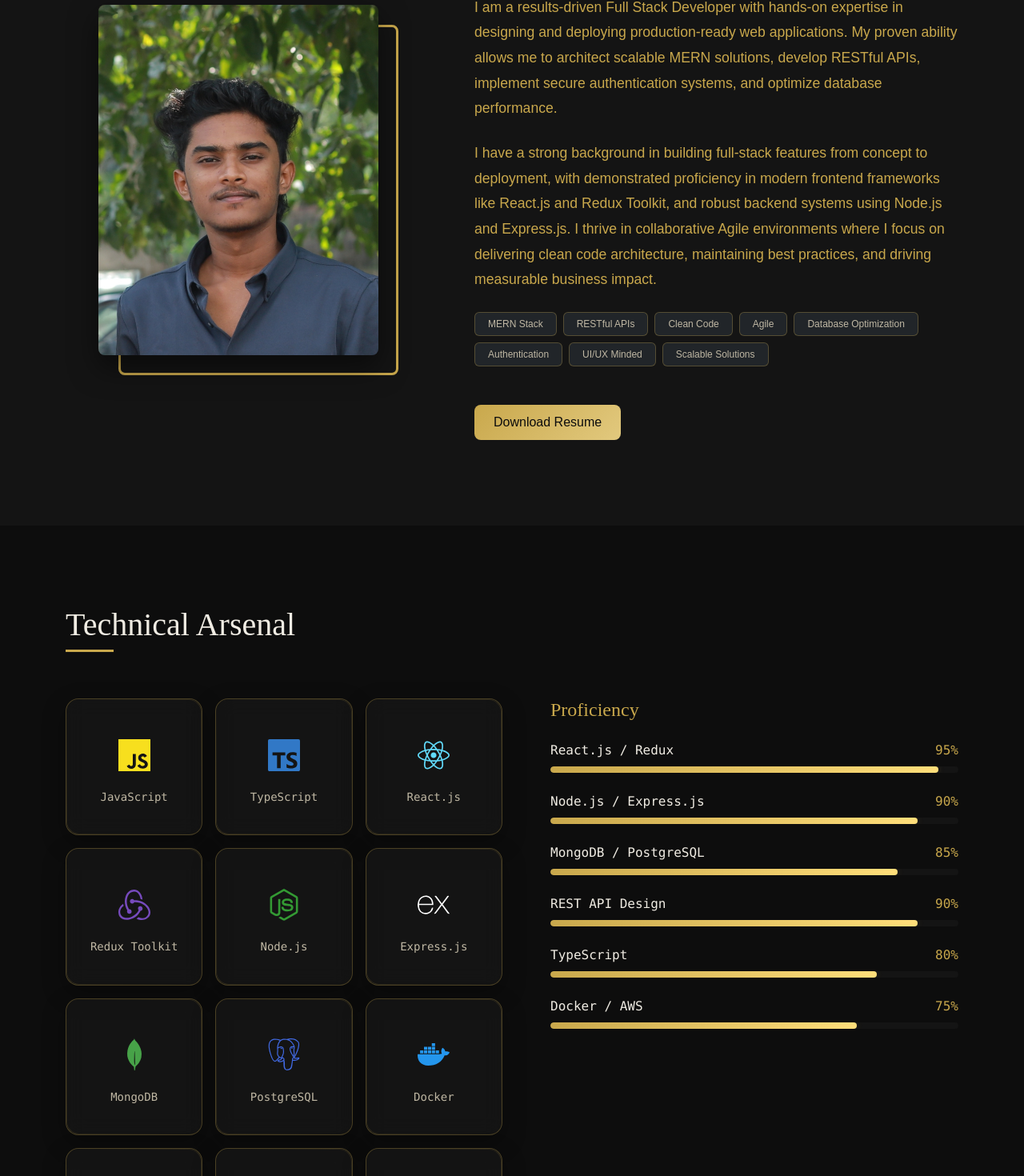
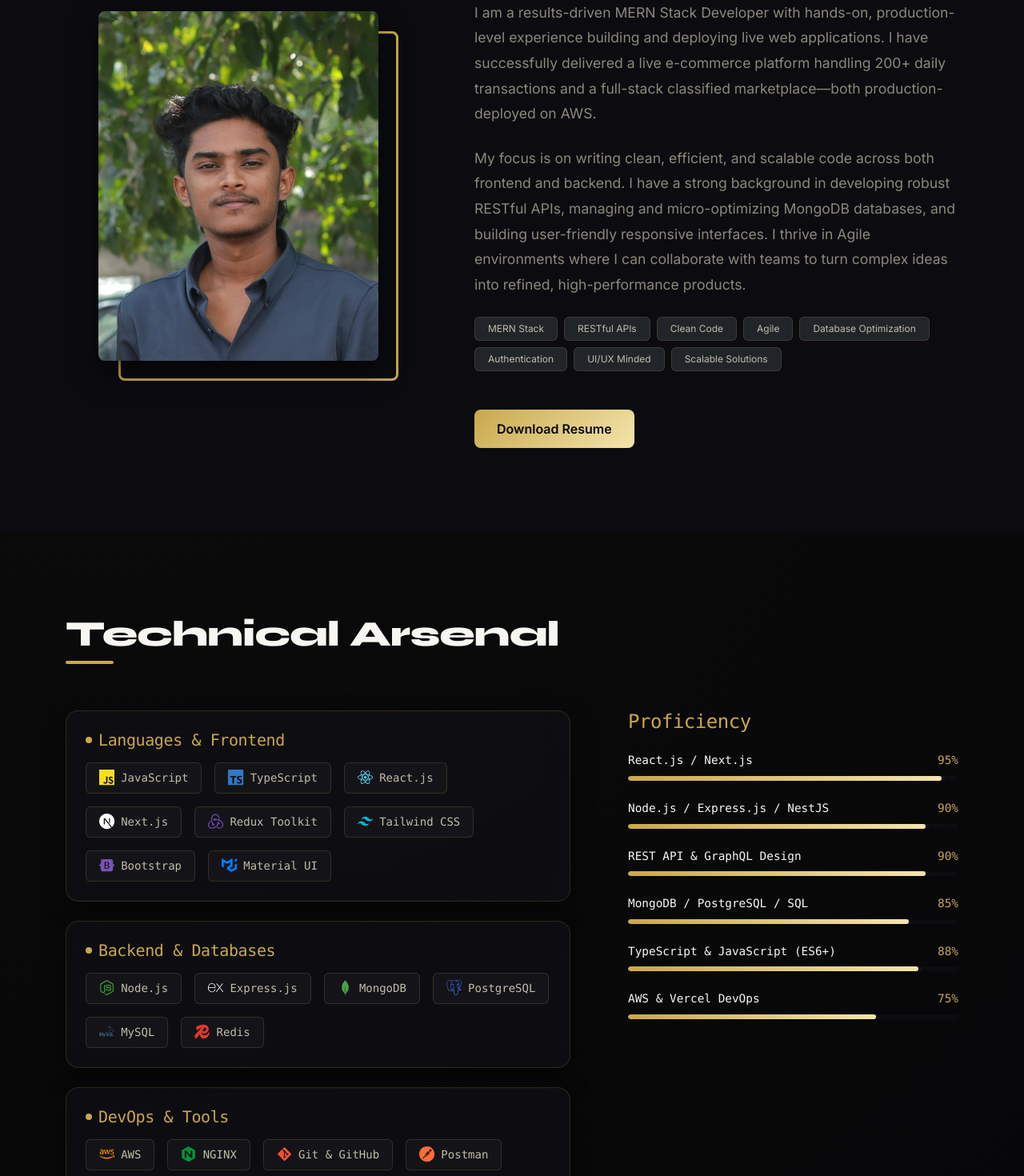
Before and after one commit to ajmlll/my-portfolio, a React (Vite) app in the folder frontend/: page / in a window 1280 px wide. Shown: the part 1123-2593 px from the top of the page at 80% size. Built offline with nearby package versions, Linux system fonts and the light colour scheme.

Commit message:
feat: update resume info, add student admission project, and upgrade theme to obsidian gold

```diff
--- a/frontend/src/App.css
+++ b/frontend/src/App.css
@@ -1,18 +1,18 @@
 :root {
-  --bg-primary: #0d0d0d;
-  --bg-secondary: #141414;
-  --bg-card: #1a1a1a;
+  --bg-primary: #050508;
+  --bg-secondary: #0b0b10;
+  --bg-card: rgba(18, 18, 26, 0.5);
   --gold: #c9a84c;
-  --gold-light: #e2c97e;
-  --gold-dim: rgba(201, 168, 76, 0.15);
-  --gold-border: rgba(201, 168, 76, 0.3);
-  --text-primary: #f0ece3;
-  --text-secondary: #c0b8a4;
-  --text-muted: #c9a84c;
+  --gold-light: #f3e5ab;
+  --gold-dim: rgba(201, 168, 76, 0.12);
+  --gold-border: rgba(201, 168, 76, 0.18);
+  --text-primary: #f8f6f0;
+  --text-secondary: #c0bca9;
+  --text-muted: #8c887a;
 
-  --font-heading: 'Playfair Display', serif;
-  --font-body: 'DM Sans', sans-serif;
-  --font-mono: 'DM Mono', monospace;
+  --font-heading: 'Syne', sans-serif;
+  --font-body: 'Inter', sans-serif;
+  --font-mono: 'JetBrains Mono', monospace;
 }
 
 body {
@@ -20,6 +20,9 @@ body {
   color: var(--text-primary);
   font-family: var(--font-body);
   overflow-x: hidden;
+  background-image:
+    radial-gradient(circle at 10% 20%, rgba(201, 168, 76, 0.04) 0%, transparent 40%),
+    radial-gradient(circle at 90% 80%, rgba(201, 168, 76, 0.04) 0%, transparent 40%);
 }
 
 /* Override Bootstrap Colors */
@@ -36,6 +39,8 @@ body {
 h1, h2, h3, h4, h5, h6, .brand-logo {
   font-family: var(--font-heading);
   color: var(--text-primary);
+  font-weight: 700;
+  letter-spacing: -0.02em;
 }
 
 .text-gold {
@@ -54,8 +59,8 @@ section {
 /* Scroll Animations */
 .reveal {
   opacity: 0;
-  transform: translateY(40px);
-  transition: opacity 0.8s ease-out, transform 0.8s ease-out;
+  transform: translateY(30px);
+  transition: opacity 0.8s cubic-bezier(0.16, 1, 0.3, 1), transform 0.8s cubic-bezier(0.16, 1, 0.3, 1);
 }
 
 .reveal.visible {
@@ -71,15 +76,16 @@ section {
 /* Global Buttons */
 .btn-gold {
   background: linear-gradient(135deg, var(--gold) 0%, var(--gold-light) 100%);
-  color: var(--bg-primary);
+  color: #050508;
   border: none;
-  font-weight: 500;
-  padding: 10px 24px;
+  font-weight: 600;
+  padding: 12px 28px;
   border-radius: 8px;
-  transition: all 0.3s ease;
+  transition: all 0.3s cubic-bezier(0.16, 1, 0.3, 1);
   position: relative;
   overflow: hidden;
   z-index: 1;
+  font-family: var(--font-body);
 }
 
 .btn-gold::after {
@@ -89,15 +95,15 @@ section {
   left: -100%;
   width: 100%;
   height: 100%;
-  background: linear-gradient(90deg, transparent, rgba(255,255,255,0.4), transparent);
-  transition: left 0.5s ease;
+  background: linear-gradient(90deg, transparent, rgba(255,255,255,0.3), transparent);
+  transition: left 0.6s ease;
   z-index: -1;
 }
 
 .btn-gold:hover {
   transform: translateY(-2px);
-  box-shadow: 0 4px 15px var(--gold-dim);
-  color: var(--bg-primary);
+  box-shadow: 0 8px 20px rgba(201, 168, 76, 0.25);
+  color: #050508;
 }
 
 .btn-gold:hover::after {
@@ -107,31 +113,33 @@ section {
 .btn-outline-gold {
   background: transparent;
   color: var(--gold);
-  border: 1px solid var(--gold);
-  font-weight: 500;
-  padding: 10px 24px;
+  border: 1px solid var(--gold-border);
+  font-weight: 600;
+  padding: 12px 28px;
   border-radius: 8px;
-  transition: all 0.3s ease;
+  transition: all 0.3s cubic-bezier(0.16, 1, 0.3, 1);
+  font-family: var(--font-body);
 }
 
 .btn-outline-gold:hover {
   background: var(--gold);
-  color: var(--bg-primary);
+  color: #050508;
+  border-color: var(--gold);
   transform: translateY(-2px);
-  box-shadow: 0 4px 15px var(--gold-dim);
+  box-shadow: 0 8px 20px rgba(201, 168, 76, 0.2);
 }
 
 /* Card Styles */
 .custom-card {
-  background: rgba(26, 26, 26, 0.6);
-  backdrop-filter: blur(12px);
-  -webkit-backdrop-filter: blur(12px);
+  background: var(--bg-card);
+  backdrop-filter: blur(16px);
+  -webkit-backdrop-filter: blur(16px);
   border: 1px solid var(--gold-border);
   border-radius: 16px;
-  transition: all 0.5s cubic-bezier(0.4, 0, 0.2, 1);
+  transition: all 0.5s cubic-bezier(0.16, 1, 0.3, 1);
   position: relative;
   overflow: hidden;
-  box-shadow: 0 10px 30px rgba(0, 0, 0, 0.3);
+  box-shadow: 0 10px 30px rgba(0, 0, 0, 0.4);
 }
 
 .custom-card::after {
@@ -146,13 +154,13 @@ section {
   -webkit-mask-composite: xor;
   mask-composite: exclude;
   transition: all 0.5s ease;
-  opacity: 0.5;
+  opacity: 0.3;
   pointer-events: none;
 }
 
 .custom-card:hover {
-  transform: translateY(-12px) scale(1.02);
-  box-shadow: 0 20px 40px rgba(0, 0, 0, 0.6), 0 0 25px var(--gold-dim);
+  transform: translateY(-8px);
+  box-shadow: 0 20px 40px rgba(0, 0, 0, 0.6), 0 0 25px rgba(201, 168, 76, 0.15);
   border-color: var(--gold);
 }
 
@@ -160,7 +168,7 @@ section {
   background: linear-gradient(135deg, var(--gold), var(--gold-light), var(--gold));
   background-size: 200% 200%;
   animation: borderRotate 3s linear infinite;
-  opacity: 1;
+  opacity: 0.8;
 }
 
 @keyframes borderRotate {
@@ -170,21 +178,22 @@ section {
 }
 
 .custom-card .project-icon {
-  transition: all 0.5s ease;
+  transition: all 0.5s cubic-bezier(0.16, 1, 0.3, 1);
   filter: drop-shadow(0 10px 10px rgba(0,0,0,0.5));
 }
 
 .custom-card:hover .project-icon {
   transform: scale(1.1) rotate(5deg);
-  filter: drop-shadow(0 0 15px var(--gold-dim));
+  filter: drop-shadow(0 0 15px rgba(201, 168, 76, 0.25));
 }
 
 /* Common Section Heading */
 .section-title {
-  font-size: 2.5rem;
+  font-size: 2.8rem;
   margin-bottom: 20px;
   position: relative;
   display: inline-block;
+  font-weight: 800;
 }
 
 .section-title::after {
@@ -193,22 +202,25 @@ section {
   bottom: -10px;
   left: 0;
   width: 60px;
-  height: 3px;
+  height: 4px;
   background-color: var(--gold);
+  border-radius: 2px;
 }
 
 /* Form inputs overrides */
 .form-control {
   background-color: var(--bg-secondary);
-  border: 1px solid var(--text-muted);
+  border: 1px solid var(--gold-border);
   color: var(--text-primary);
+  border-radius: 8px;
+  font-family: var(--font-body);
 }
 
 .form-control:focus {
   background-color: var(--bg-secondary);
   color: var(--text-primary);
   border-color: var(--gold);
-  box-shadow: 0 0 0 0.25rem var(--gold-dim);
+  box-shadow: 0 0 0 0.25rem rgba(201, 168, 76, 0.15);
 }
 
 .form-control::placeholder {
--- a/frontend/src/components/About.jsx
+++ b/frontend/src/components/About.jsx
@@ -49,10 +49,10 @@ const About = () => {
           <Col lg={7} className="reveal delay-2 ps-lg-5">
             <h3 className="h2 mb-4" style={{ color: 'var(--text-primary)' }}>Designing and Deploying Production-Ready Apps.</h3>
             <p className="text-muted mb-4" style={{ fontSize: '1.1rem', lineHeight: '1.8' }}>
-              I am a results-driven Full Stack Developer with hands-on expertise in designing and deploying production-ready web applications. My proven ability allows me to architect scalable MERN solutions, develop RESTful APIs, implement secure authentication systems, and optimize database performance.
+              I am a results-driven MERN Stack Developer with hands-on, production-level experience building and deploying live web applications. I have successfully delivered a live e-commerce platform handling 200+ daily transactions and a full-stack classified marketplace—both production-deployed on AWS.
             </p>
             <p className="text-muted mb-4" style={{ fontSize: '1.1rem', lineHeight: '1.8' }}>
-              I have a strong background in building full-stack features from concept to deployment, with demonstrated proficiency in modern frontend frameworks like React.js and Redux Toolkit, and robust backend systems using Node.js and Express.js. I thrive in collaborative Agile environments where I focus on delivering clean code architecture, maintaining best practices, and driving measurable business impact.
+              My focus is on writing clean, efficient, and scalable code across both frontend and backend. I have a strong background in developing robust RESTful APIs, managing and micro-optimizing MongoDB databases, and building user-friendly responsive interfaces. I thrive in Agile environments where I can collaborate with teams to turn complex ideas into refined, high-performance products.
             </p>
 
             <div className="d-flex flex-wrap gap-2 mb-5">
--- a/frontend/src/components/Contact.jsx
+++ b/frontend/src/components/Contact.jsx
@@ -84,7 +84,7 @@ const Contact = () => {
                     </div>
                     <div>
                       <span className="d-block small text-dim">Connect</span>
-                      <a href="https://www.linkedin.com/in/muhammed-ajmal-807114325" target="_blank" rel="noreferrer" className="text-primary text-decoration-none" style={{ position: 'relative', zIndex: 1 }}>LinkedIn Profile</a>
+                      <a href="https://www.linkedin.com/in/muhammedajmalpm" target="_blank" rel="noreferrer" className="text-primary text-decoration-none" style={{ position: 'relative', zIndex: 1 }}>LinkedIn Profile</a>
                     </div>
                   </div>
                 </div>
--- a/frontend/src/components/Experience.jsx
+++ b/frontend/src/components/Experience.jsx
@@ -4,11 +4,18 @@ import { Container, Row, Col } from 'react-bootstrap';
 const Experience = () => {
   const work = [
     {
-      period: "Aug 2023 - Present",
+      period: "May 2025 - Present",
       role: "MERN Stack Developer Intern",
       company: "Catalyst Tech Hub - Kerala, India",
-      description: "Building production-ready applications. Shipping full-stack features including reusable UI components, backend API endpoints, and database schemas while optimizing performance via Agile methodologies.",
-      skills: ["React.js", "Node.js", "TypeScript", "Express.js", "MongoDB", "PostgreSQL"]
+      description: "Working in a full-time engineering environment. Building and shipping full-stack features, reusable UI components, backend endpoints, and database schemas. Collaborating in Agile/Scrum workflows using Git/GitHub, and applying JWT authentication, role-based access control, and clean architecture.",
+      skills: ["React.js", "Redux Toolkit", "Node.js", "Express.js", "TypeScript", "MongoDB", "PostgreSQL", "Git"]
+    },
+    {
+      period: "May 2026 - Jun 2026",
+      role: "Junior Developer Intern",
+      company: "Expectation Walkers - Remote",
+      description: "Developed and integrated 2 RESTful APIs with frontend components for AI-powered features. Collaborated on user-friendly interfaces following responsive and cross-platform standards, debugged 5 critical production integration issues, and participated in Git code reviews.",
+      skills: ["Node.js", "Express.js", "React.js", "REST API", "Git", "Async Programming"]
     }
   ];
 
@@ -16,15 +23,15 @@ const Experience = () => {
     {
       period: "2022 - 2025",
       role: "Bachelor of Computer Science",
-      company: "University of Calicut, Kerala",
+      company: "University of Calicut - Kerala, India",
       description: "Undergraduate degree focusing on core computer science foundations, algorithms, and software engineering principles.",
       skills: ["Computer Science", "Software Engineering"]
     },
     {
-      period: "Present",
+      period: "2025",
       role: "Certifications in Full Stack Development",
       company: "Future By Catalyst",
-      description: "MERN Stack Development certification and professional internship experience covering enterprise-level development.",
+      description: "MERN Stack Development certification and professional training covering enterprise-level development.",
       skills: ["React.js", "Node.js", "MongoDB", "Express.js"]
     }
   ];
--- a/frontend/src/components/Footer.jsx
+++ b/frontend/src/components/Footer.jsx
@@ -35,7 +35,7 @@ const Footer = () => {
             </p>
             <div className="d-flex gap-3 mt-4">
               <SocialLink href="https://github.com/ajmlll" icon={<FaGithub size={20} />} />
-              <SocialLink href="https://www.linkedin.com/in/muhammed-ajmal-807114325" icon={<FaLinkedin size={20} />} />
+              <SocialLink href="https://www.linkedin.com/in/muhammedajmalpm" icon={<FaLinkedin size={20} />} />
             </div>
           </Col>
 
--- a/frontend/src/components/Projects.jsx
+++ b/frontend/src/components/Projects.jsx
@@ -5,36 +5,47 @@ import { FaGithub, FaExternalLinkAlt } from 'react-icons/fa';
 const projectsData = [
   {
     id: 1,
-    title: 'OLX-Style Marketplace Platform',
-    description: 'A full-stack classified marketplace platform featuring dynamic product listings, advanced search filters, and a seamless user experience. Optimized for performance with a 65% reduction in initial page load time.',
-    image: '🛍️',
+    title: 'Enterprise Student Admission Management System',
+    description: 'A robust, full-stack monorepo platform governing student enrollment through an automated state-machine pipeline. Features secure parent & admin portals, real-time multi-seat entrance exam scheduling with concurrency protection, an integrated billing system, and classroom placement tools. Built with a clean, modular architecture and strict database state-guards.',
+    image: '🎓',
     category: 'fullstack',
-    tech: ['React.js', 'Node.js', 'MongoDB', 'Cloudinary', 'JWT'],
-    github: 'https://github.com/ajmlll/Olxclone',
-    live: '#',
+    tech: ['Next.js', 'NestJS', 'MongoDB', 'TypeScript', 'TailwindCSS', 'REST API', 'JWT', 'State-Machine'],
+    github: 'https://github.com/ajmlll/Student-Admission',
+    live: 'https://student-admission-management.vercel.app/',
     featured: true
   },
   {
     id: 2,
-    title: 'Full-Stack E-Commerce Solution',
-    description: 'A production-ready e-commerce platform integrated with a powerful Admin Dashboard. Features real-time inventory management, sales analytics, secure Razorpay payments, and automated order tracking.',
+    title: 'E-Commerce Platform with Admin & Vendor Dashboard',
+    description: 'A production-ready MERN stack web application handling real-time order and transaction processing — production-hosted on AWS with reliable, consistent uptime. Built 30+ RESTful APIs, optimized MongoDB queries to reduce load time by 75%, and integrated Razorpay payment gateway API achieving 99.8% transaction success rate.',
     image: '🛒',
     category: 'fullstack',
-    tech: ['React.js', 'Node.js', 'Express.js', 'MongoDB', 'REST API', 'Razorpay', 'JWT'],
+    tech: ['React.js', 'Node.js', 'Express.js', 'MongoDB', 'Razorpay', 'AWS', 'NGINX', 'Redis', 'JWT'],
     github: 'https://github.com/ajmlll/kickslab-ecommerce',
     live: 'https://kickslabshoes.online',
     featured: true
   },
   {
     id: 3,
-    title: 'Personal Portfolio Website',
-    description: 'A premium, high-performance portfolio designed with a focus on modern aesthetics and smooth user interactions. Built with a full MERN stack to handle contact queries and dynamic content delivery.',
-    image: '💻',
+    title: 'OLX-Style Classified Marketplace Platform',
+    description: 'A scalable, responsive full-stack web application supporting 500+ dynamic listings with advanced filtering and database-driven architecture. Optimized MongoDB queries using pagination to reduce page load by 65% for 10,000+ items, and integrated Cloudinary API reducing storage costs by 80%.',
+    image: '🛍️',
     category: 'fullstack',
-    tech: ['React.js', 'Node.js', 'Express.js', 'MongoDB', 'REST API'],
-    github: 'https://github.com/ajmlll/my-portfolio',
-    live: 'https://muhammedajmal-portfolio.vercel.app/',
+    tech: ['React.js', 'Node.js', 'Express.js', 'MongoDB', 'Cloudinary', 'Tailwind CSS', 'JWT'],
+    github: 'https://github.com/ajmlll/Olxclone',
+    live: '#',
     featured: true
+  },
+  {
+    id: 4,
+    title: 'AI-Powered Career Guidance Platform',
+    description: 'An AI-powered guidance platform (In Development). Architected the complete backend layer with Node.js, Express, and MongoDB supporting 10+ RESTful endpoints. Integrated third-party AI APIs, role-based access control, secure auth flows, and real-time client-backend data sync.',
+    image: '🤖',
+    category: 'backend',
+    tech: ['Node.js', 'Express.js', 'MongoDB', 'React Native', 'AI Integration', 'JWT'],
+    github: 'https://github.com/ajmlll',
+    live: '#',
+    featured: false
   }
 ];
 
--- a/frontend/src/components/Skills.jsx
+++ b/frontend/src/components/Skills.jsx
@@ -1,35 +1,58 @@
 import React, { useEffect, useRef } from 'react';
 import { Container, Row, Col } from 'react-bootstrap';
 import {
-  FaReact, FaNodeJs, FaDocker, FaAws, FaGitAlt
+  FaReact, FaNodeJs, FaAws, FaGitAlt
 } from 'react-icons/fa';
 import {
-  SiTypescript, SiPostgresql, SiMongodb, SiRedux, SiExpress, SiJavascript, SiTailwindcss
+  SiTypescript, SiPostgresql, SiMongodb, SiRedux, SiExpress, SiJavascript, SiTailwindcss,
+  SiNextdotjs, SiMysql, SiRedis, SiNginx, SiFigma, SiBootstrap, SiMui, SiPostman
 } from 'react-icons/si';
 
 const Skills = () => {
-  const skills = [
+  const skillCategories = [
+    {
+      title: "Languages & Frontend",
+      skills: [
         { name: 'JavaScript', icon: <SiJavascript color="#F7DF1E" /> },
         { name: 'TypeScript', icon: <SiTypescript color="#3178C6" /> },
         { name: 'React.js', icon: <FaReact color="#61DAFB" /> },
+        { name: 'Next.js', icon: <SiNextdotjs color="#FFFFFF" /> },
         { name: 'Redux Toolkit', icon: <SiRedux color="#764ABC" /> },
+        { name: 'Tailwind CSS', icon: <SiTailwindcss color="#06B6D4" /> },
+        { name: 'Bootstrap', icon: <SiBootstrap color="#7952B3" /> },
+        { name: 'Material UI', icon: <SiMui color="#007FFF" /> }
+      ]
+    },
+    {
+      title: "Backend & Databases",
+      skills: [
         { name: 'Node.js', icon: <FaNodeJs color="#339933" /> },
         { name: 'Express.js', icon: <SiExpress color="#FFFFFF" /> },
         { name: 'MongoDB', icon: <SiMongodb color="#47A248" /> },
         { name: 'PostgreSQL', icon: <SiPostgresql color="#4169E1" /> },
-    { name: 'Docker', icon: <FaDocker color="#2496ED" /> },
+        { name: 'MySQL', icon: <SiMysql color="#4479A1" /> },
+        { name: 'Redis', icon: <SiRedis color="#DC382D" /> }
+      ]
+    },
+    {
+      title: "DevOps & Tools",
+      skills: [
         { name: 'AWS', icon: <FaAws color="#FF9900" /> },
-    { name: 'Git/GitHub', icon: <FaGitAlt color="#F05032" /> },
-    { name: 'Tailwind CSS', icon: <SiTailwindcss color="#06B6D4" /> }
+        { name: 'NGINX', icon: <SiNginx color="#009639" /> },
+        { name: 'Git & GitHub', icon: <FaGitAlt color="#F05032" /> },
+        { name: 'Postman', icon: <SiPostman color="#FF6C37" /> },
+        { name: 'Figma', icon: <SiFigma color="#F24E1E" /> }
+      ]
+    }
   ];
 
   const progressBars = [
-    { name: 'React.js / Redux', value: 95 },
-    { name: 'Node.js / Express.js', value: 90 },
-    { name: 'MongoDB / PostgreSQL', value: 85 },
-    { name: 'REST API Design', value: 90 },
-    { name: 'TypeScript', value: 80 },
-    { name: 'Docker / AWS', value: 75 }
+    { name: 'React.js / Next.js', value: 95 },
+    { name: 'Node.js / Express.js / NestJS', value: 90 },
+    { name: 'REST API & GraphQL Design', value: 90 },
+    { name: 'MongoDB / PostgreSQL / SQL', value: 85 },
+    { name: 'TypeScript & JavaScript (ES6+)', value: 88 },
+    { name: 'AWS & Vercel DevOps', value: 75 }
   ];
 
   return (
@@ -41,32 +64,46 @@ const Skills = () => {
           </Col>
         </Row>
 
-        <Row>
-          {/* Icons Grid */}
-          <Col lg={6} className="mb-5 mb-lg-0 reveal delay-1">
-            <div className="d-grid gap-3" style={{ gridTemplateColumns: 'repeat(auto-fill, minmax(130px, 1fr))' }}>
-              {skills.map((skill, idx) => (
+        <Row className="g-5">
+          {/* Categories Column */}
+          <Col lg={7} className="reveal delay-1">
+            <div className="d-flex flex-column gap-4">
+              {skillCategories.map((cat, idx) => (
+                <div key={idx} className="custom-card p-4">
+                  <h3 className="h5 text-gold mb-3 font-monospace" style={{ display: 'flex', alignItems: 'center', gap: '8px' }}>
+                    <span style={{ display: 'inline-block', width: '8px', height: '8px', borderRadius: '50%', backgroundColor: 'var(--gold)' }}></span>
+                    {cat.title}
+                  </h3>
+                  <div className="d-flex flex-wrap gap-3">
+                    {cat.skills.map((skill, sIdx) => (
                       <div
-                  key={idx}
-                  className="custom-card p-3 d-flex flex-column align-items-center justify-content-center text-center"
-                  style={{ aspectRatio: '1/1' }}
+                        key={sIdx}
+                        className="d-flex align-items-center gap-2 px-3 py-2 rounded"
+                        style={{ backgroundColor: 'rgba(255, 255, 255, 0.03)', border: '1px solid var(--gold-border)' }}
                       >
-                  <div className="mb-3" style={{ fontSize: '2.5rem' }}>
+                        <span style={{ fontSize: '1.2rem', display: 'flex', alignItems: 'center' }}>
                           {skill.icon}
+                        </span>
+                        <span className="text-secondary font-monospace small" style={{ fontWeight: 500 }}>
+                          {skill.name}
+                        </span>
                       </div>
-                  <span className="text-secondary font-monospace small">{skill.name}</span>
+                    ))}
+                  </div>
                 </div>
               ))}
             </div>
           </Col>
 
           {/* Progress Bars */}
-          <Col lg={6} className="reveal delay-2 ps-lg-5">
-            <h3 className="h4 mb-4 text-gold">Proficiency</h3>
+          <Col lg={5} className="reveal delay-2 ps-lg-5 d-flex flex-column justify-content-between">
+            <div>
+              <h3 className="h4 mb-4 text-gold font-monospace">Proficiency</h3>
               <div className="d-flex flex-column gap-4">
                 {progressBars.map((bar, idx) => (
                   <ProgressBar key={idx} name={bar.name} value={bar.value} delay={idx * 100} />
                 ))}
+              </div>
             </div>
           </Col>
         </Row>
@@ -102,19 +139,19 @@ const ProgressBar = ({ name, value, delay }) => {
   return (
     <div>
       <div className="d-flex justify-content-between mb-2">
-        <span className="font-monospace text-primary">{name}</span>
-        <span className="text-gold font-monospace">{value}%</span>
+        <span className="font-monospace text-primary" style={{ fontSize: '0.9rem' }}>{name}</span>
+        <span className="text-gold font-monospace" style={{ fontSize: '0.9rem' }}>{value}%</span>
       </div>
-      <div style={{ height: '8px', backgroundColor: 'var(--bg-secondary)', borderRadius: '4px', overflow: 'hidden' }}>
+      <div style={{ height: '6px', backgroundColor: 'var(--bg-secondary)', borderRadius: '3px', overflow: 'hidden' }}>
         <div
           ref={barRef}
           style={{
             height: '100%',
             width: '0%',
-            background: 'linear-gradient(90deg, var(--gold), #ffde7a)',
-            borderRadius: '4px',
-            transition: 'width 1.5s cubic-bezier(0.22, 1, 0.36, 1)',
-            boxShadow: '0 0 10px var(--gold-dim)'
+            background: 'linear-gradient(90deg, var(--gold), var(--gold-light))',
+            borderRadius: '3px',
+            transition: 'width 1.5s cubic-bezier(0.16, 1, 0.3, 1)',
+            boxShadow: '0 0 10px rgba(201, 168, 76, 0.3)'
           }}
         ></div>
       </div>
```
Also changed, not shown: frontend/src/components/Hero.jsx (+6 -7 lines), 1 other file (tests, documents, lock files or other folders). Lines whose indentation alone changed are shown as unchanged.
